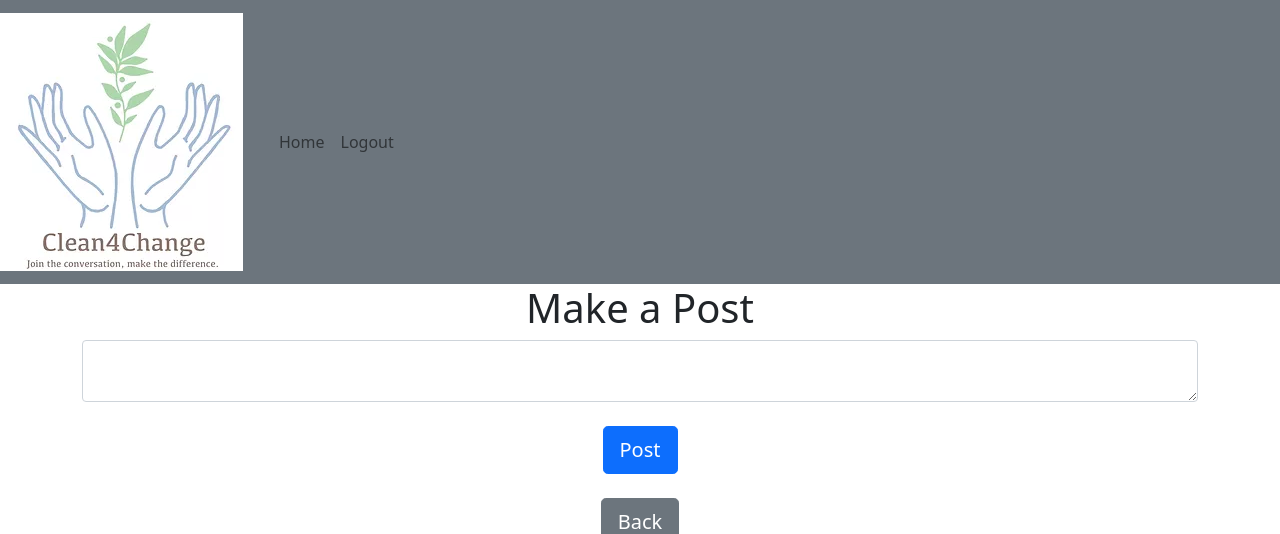
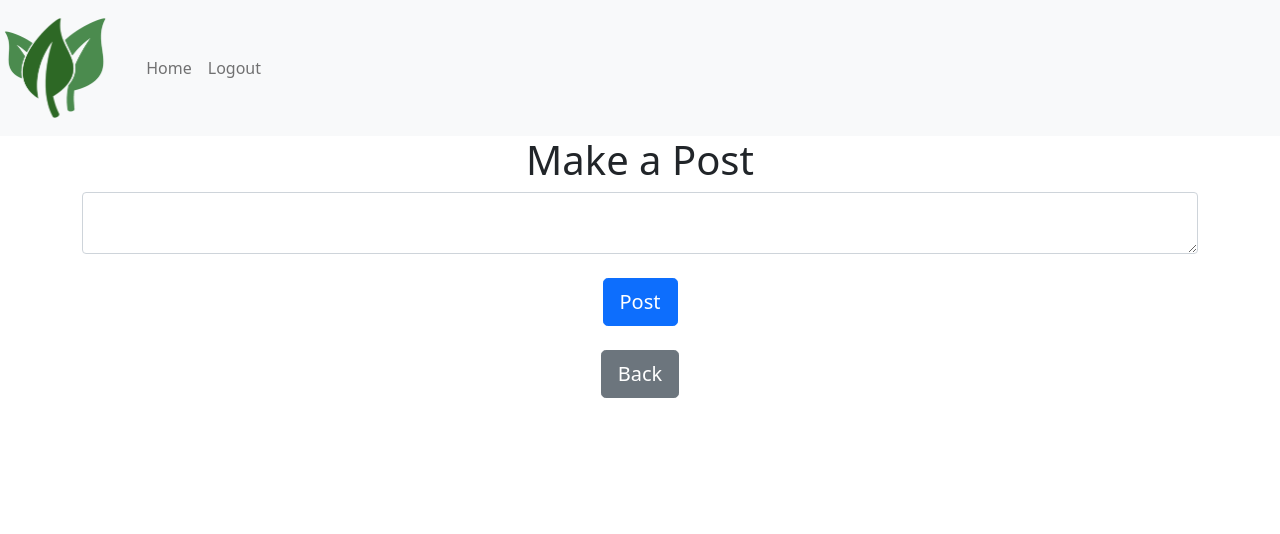
Before and after one commit to Boorclark/Blog, a Flask app: page /create-post in a window 1280 px wide. Shown: the top 534 px of the page. Run offline with Flask 2, Linux system fonts and the light colour scheme; a user stored in the database is signed in; some libraries are stand-ins or nearby versions.

Commit message:
Changed logo and color

```diff
--- a/Website/templates/base.html
+++ b/Website/templates/base.html
@@ -17,9 +17,9 @@
     <title>{% block title %}{% endblock %}</title>
   </head>
   <body>
-    <nav class="navbar navbar-expand-lg navbar-light bg-secondary">
+    <nav class="navbar navbar-expand-lg navbar-light bg-light">
       <a class="navbar-brand" href="#">
-        <img src="\static\c4c-logo.png" alt="logo" />
+        <img src="\static\Sustainability-Logo@4x.png" alt="logo"width="110.25" height="110" />
       </a>
       <div class="container-fluid">
         <button
```
Also changed, not shown: Website/static/Sustainability-Logo@4x.png (added).
